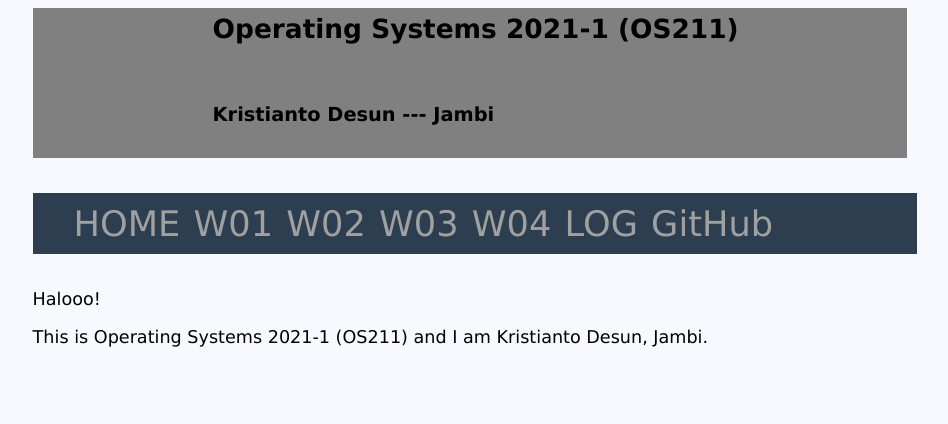
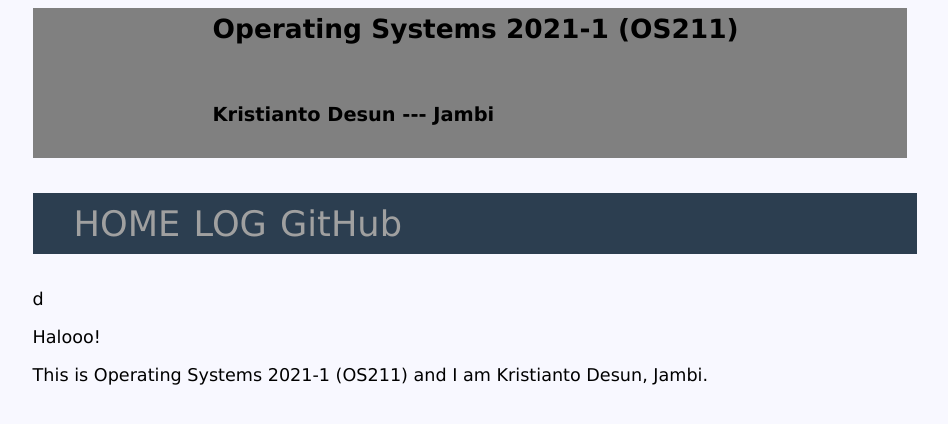
Before and after one commit to KristiantoD/os211, a Jekyll site: the page built from index.md, in a window 1280 px wide. Shown: the top 424 px of the page, without its empty margins (165-1113 px from the left). Built offline with Jekyll 4.4.1, drawn with Linux system fonts in a browser that asks for light colours.

Commit message:
change some css

```diff
--- a/TXT/mylog.txt
+++ b/TXT/mylog.txt
@@ -7,4 +7,5 @@ ZCZC  W00  40  L04 GitHub Pages: setting
 ZCZC  W00  30  L06 Reading Referece Book
 ZCZC  W00  77  L02 ZOOM related
 ZCZC  W00  120 L04 GitHub Pages: try to copy cbkadal
-ZCZC  W00  60  L04 GitHub Pages: learn some css
+ZCZC  W00  120 L04 GitHub Pages: learn some css
+ZCZC  W00  30  L06 Read Reference Book
--- a/_includes/navbar.html
+++ b/_includes/navbar.html
@@ -4,11 +4,11 @@
 <!-- This is a free HTML file             -->
 <nav class="navbar">
   <ul>
-    <li class='listitem'><a href='{{ site.baseurl }}/'>HOME</a></li>
+    <li class='listitem'><a href='{{ site.baseurl }}/'>HOME</a></li><!--
     <li class='listitem'><a href='{{ site.baseurl }}/W01/'>W01</a></li>
     <li class='listitem'><a href='{{ site.baseurl }}/W02/'>W02</a></li>
     <li class='listitem'><a href='{{ site.baseurl }}/W03/'>W03</a></li>
-    <li class='listitem'><a href='{{ site.baseurl }}/W04/'>W04</a></li>
+    <li class='listitem'><a href='{{ site.baseurl }}/W04/'>W04</a></li> -->
 <!--     <li class='listitem'><a href='{{ site.baseurl }}/W05/'>W05</a></li>
     <li class='listitem'><a href='{{ site.baseurl }}/W06/'>W06</a></li>
     <li class='listitem'><a href='{{ site.baseurl }}/W07/'>W07</a></li>
--- a/_layouts/layout.html
+++ b/_layouts/layout.html
@@ -25,7 +25,7 @@
   </div>
   </header>
   {% include navbar.html %}
-  <div class="content">
+  <div class="content">d
             {{ content }}
             </div>
 </div>
```
